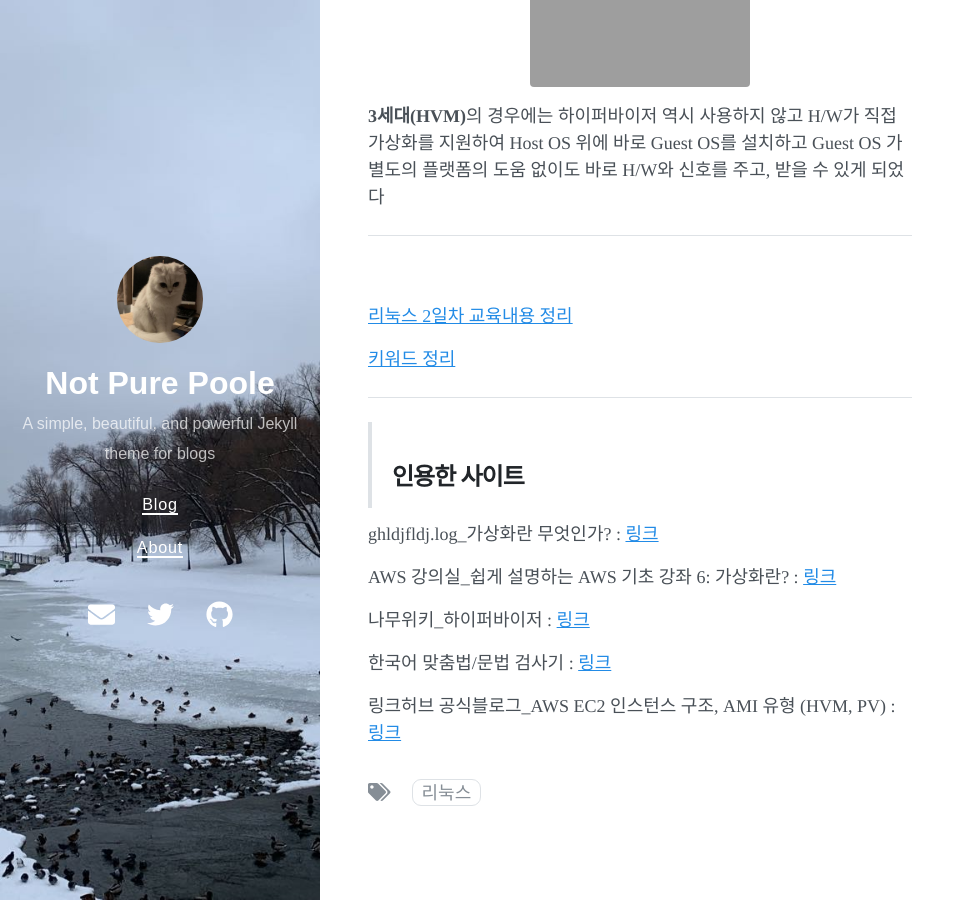
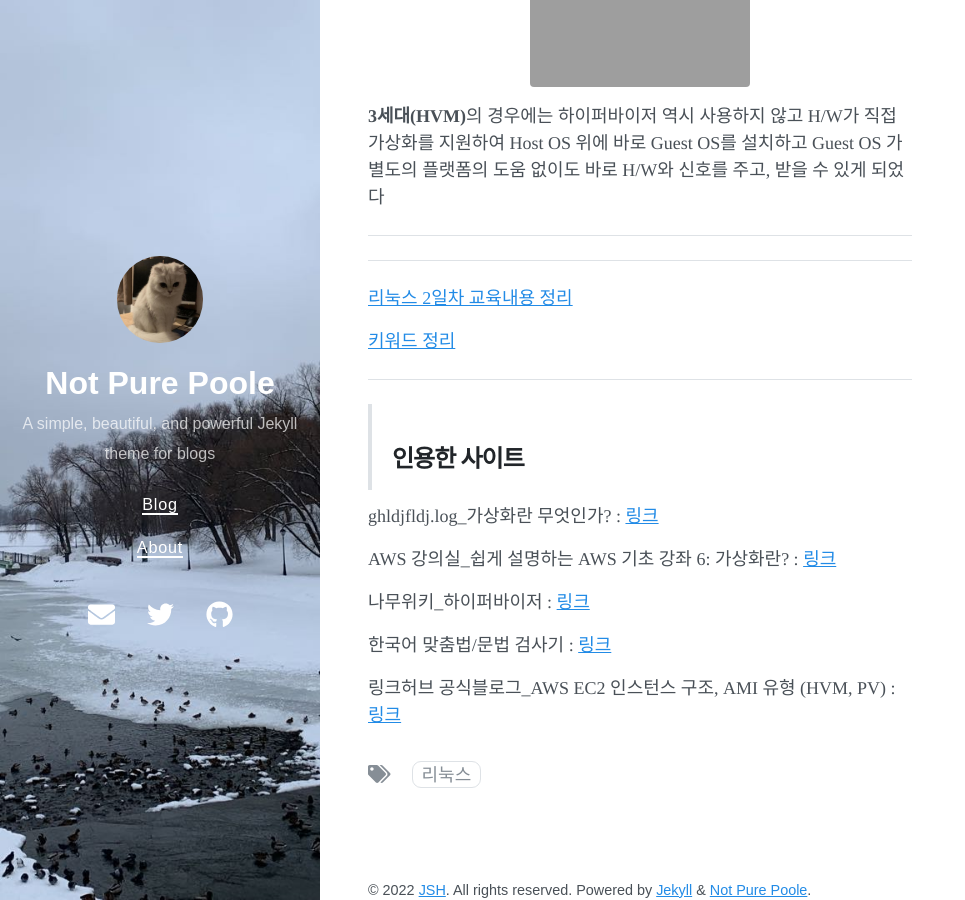
Before and after one commit to whtndgus/JSH, a Jekyll site: the page built from _posts/2022-11-18-ncp.md, in a window 1280 px wide and 900 px high, scrolled down 1908 px. Shown: the whole window, without its empty margins (0-965 px from the left). Built offline with Jekyll 4.4.1, drawn with Linux system fonts in a browser that asks for light colours; nearby versions of some CDN libraries; grey boxes are pictures that could not be loaded.

Commit message:
home test

```diff
--- a/_posts/2022-11-18-ncp.md
+++ b/_posts/2022-11-18-ncp.md
@@ -52,7 +52,8 @@ date: 2022-11-18 15:32 +0900
 **3세대(HVM)**의 경우에는 하이퍼바이저 역시 사용하지 않고 H/W가 직접 가상화를 지원하여 Host OS 위에 바로 Guest OS를 설치하고 Guest OS 가 별도의 플랫폼의 도움 없이도 바로 H/W와 신호를 주고, 받을 수 있게 되었다
 
 ---
-<br>
+
+---
 
 [리눅스 2일차 교육내용 정리](https://jsh961015.notion.site/22-11-18-0b42473772ba4961be8f5794e73c2cae){:target="_blank"}
 
```
